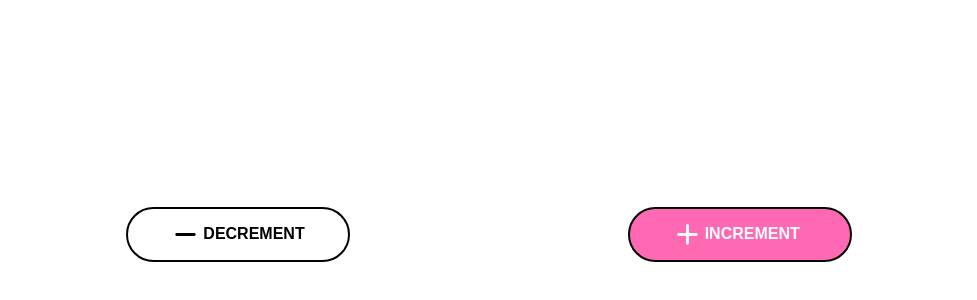
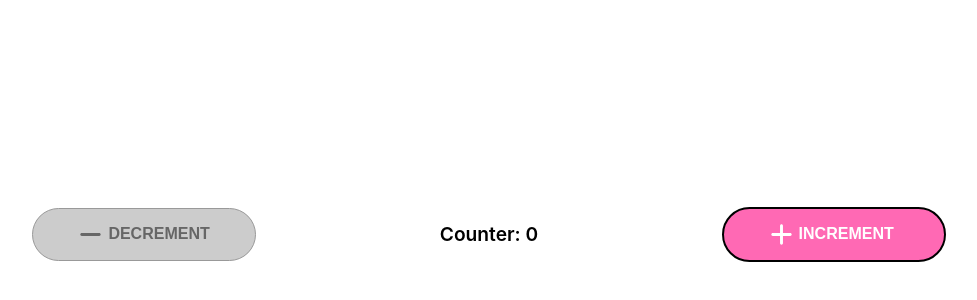
Before and after one commit to MarvinxKiyingi/github-repo, a React (Create React App) app: page / in a window 1280 px wide. Shown: the part 166-466 px from the top of the page, without its empty margins (151-1128 px from the left). Built offline with nearby package versions, Linux system fonts and the light colour scheme.

Commit message:
Step 2: brought the counter to life with js

```diff
--- a/src/App.tsx
+++ b/src/App.tsx
@@ -2,17 +2,30 @@ import './App.css';
 import { StyledDecrementButton, StyledIncrementButton } from './components/styles/Button';
 import RemoveRoundedIcon from '@mui/icons-material/RemoveRounded';
 import AddRoundedIcon from '@mui/icons-material/AddRounded';
+import { StyledCounter } from './components/styles/Counter';
+import { useState } from 'react';
 
 function App() {
+  const [count, setCount] = useState(0);
+
+  function onDecrementValue() {
+    setCount(count - 1);
+  }
+  function onIncrementValue() {
+    setCount(count + 1);
+  }
+
   return (
     <div className='App'>
       <div className='counterWrapper'>
-        <StyledDecrementButton>
+        <StyledDecrementButton disabled={count === 0} onClick={onDecrementValue}>
           <RemoveRoundedIcon fontSize='large' />
           DECREMENT
         </StyledDecrementButton>
 
-        <StyledIncrementButton>
+        <StyledCounter>Counter: {count}</StyledCounter>
+
+        <StyledIncrementButton onClick={onIncrementValue}>
           <AddRoundedIcon fontSize='large' />
           INCREMENT
         </StyledIncrementButton>
--- a/src/components/styles/Button.tsx
+++ b/src/components/styles/Button.tsx
@@ -13,10 +13,17 @@ export const StyledDecrementButton = styled.button<Button>`
   border: black solid 0.15rem;
   border-radius: 2rem;
   padding: 0.2rem 0.5rem;
+  cursor: pointer;
 
   &:hover {
     background-color: ${({ bgColor }) => bgColor || 'black'};
     color: ${({ textColor }) => textColor || 'white'};
+  }
+  &:disabled {
+    border: 1px solid #999999;
+    background-color: #cccccc;
+    color: #666666;
+    cursor: default;
   }
 
   @media (min-width: 768px) {
@@ -35,6 +42,7 @@ export const StyledIncrementButton = styled.button<Button>`
   border: black solid 0.15rem;
   border-radius: 2rem;
   padding: 0.2rem 0.5rem;
+  cursor: pointer;
 
   &:hover {
     background-color: ${({ onHoverBgColor }) => onHoverBgColor || 'rebeccapurple'};
--- /dev/null
+++ b/src/components/styles/Counter.tsx
@@ -0,0 +1,11 @@
+import styled from 'styled-components';
+
+export const StyledCounter = styled.div`
+  display: flex;
+  align-items: center;
+  font-weight: 600;
+
+  @media (min-width: 768px) {
+    font-size: larger;
+  }
+`;
```
